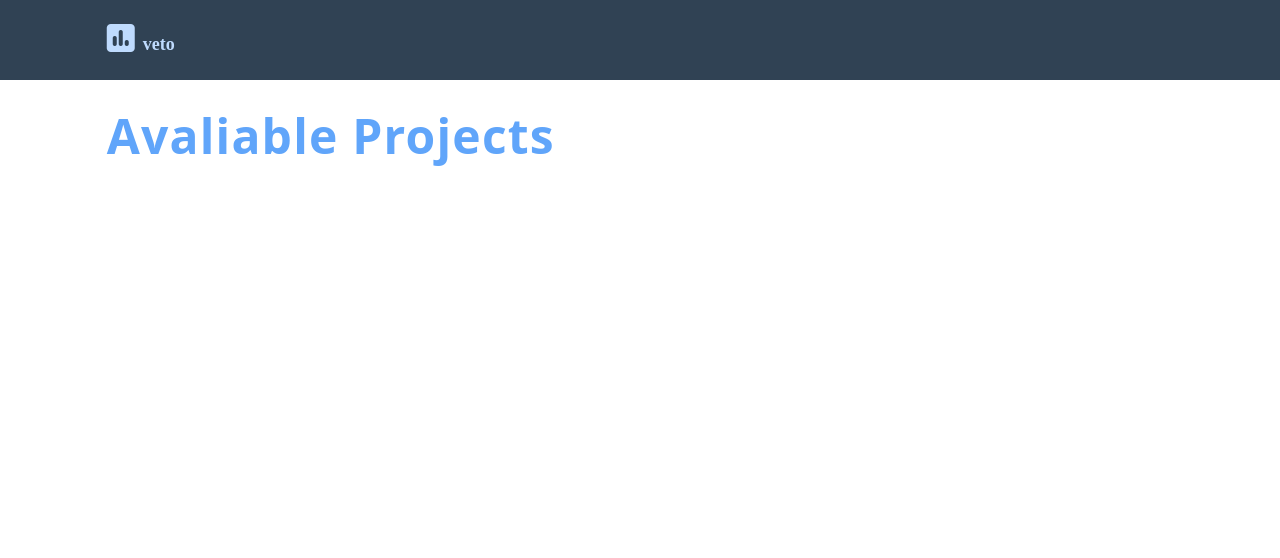
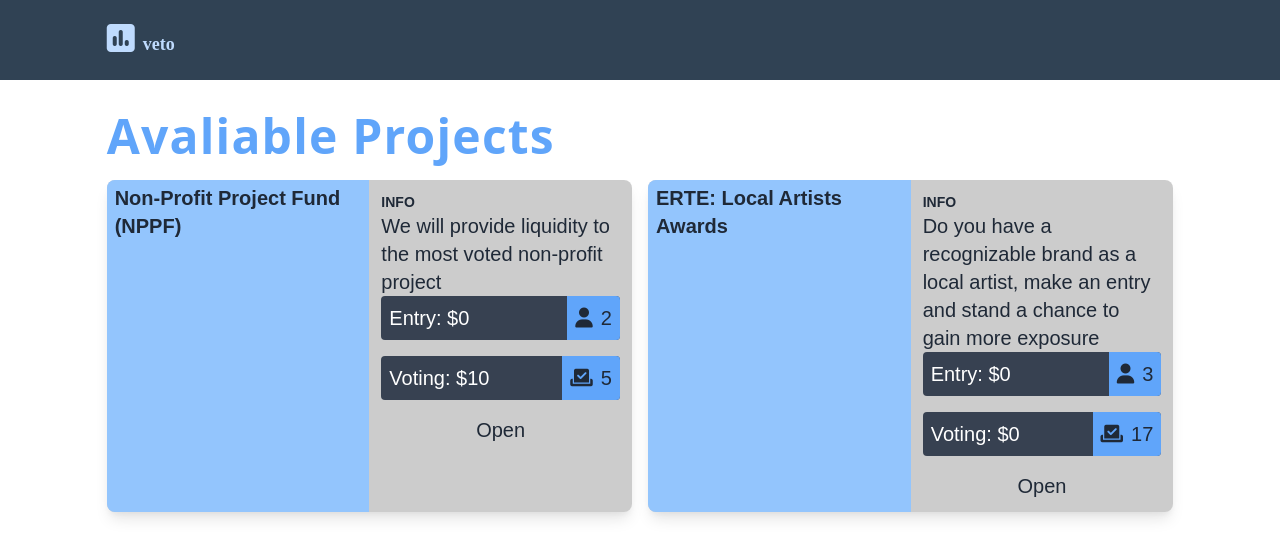
Before and after one commit to Emmanuel-Develops/voting-celo-blockchain-app, a React (Create React App) app: page /dashboard in a window 1280 px wide. Shown: the top 558 px of the page. Built offline with nearby package versions, Linux system fonts and the light colour scheme; the HTML template or start-up script is replaced by a standard one.

Commit message:
added more fonts

```diff
--- /dev/null
+++ b/src/components/ButtonRoute.jsx
@@ -0,0 +1,14 @@
+import { Link } from "react-router-dom";
+
+const ButtonRoute = ({route, id, text}) => {
+    return (
+        <Link to={`/${route}`}
+            id={id}
+            className="font-genos text-center tracking-wider text-white uppercase font-bold bg-blue-400 rounded-md py-2 px-6 hover:bg-blue-500 transform hover:-translate-y-1 filter drop-shadow-lg"
+        >
+                {text}
+        </Link>
+    )
+}
+
+export default ButtonRoute
--- /dev/null
+++ b/src/components/Grid.jsx
@@ -0,0 +1,62 @@
+import React, { useState, useEffect } from 'react'
+import { getProjects } from '../data'
+
+function Grid() {
+
+    const [projects, setProjects] = useState()
+
+
+    useEffect(() => {
+        const data = getProjects()
+        setProjects(data)
+
+    }, [])
+
+    console.log(projects)
+    return (
+
+        projects ?
+        <section className="grid my-5 grid-cols-1 gap-4 lg:grid-cols-2">
+            {projects.map((project) =>
+                <div key={project.index} className="flex font-genos text-gray-800 md:text-xl font-medium shadow-lg rounded-lg bg-black bg-opacity-20">
+                    <div className='bg-blue-300 px-2 py-1 w-1/2 font-bold rounded-l-lg'>
+                        {project.name}
+                    </div>
+                    <div className="p-3 rounded-r-lg" style={{ minWidth: '200px', maxWidth: '50%' }}>
+                        <div className="">
+                            <h3 className="font-bold text-sm">INFO</h3>
+                            <p className="font-genos text-xl">{project.info}</p>
+                        </div>
+
+                        {/* <div className="w-90 bg-red-400 h-1 rounded opacity-60 my-5"></div> */}
+
+                        <div className="flex justify-between items-center mb-4 bg-gray-700 rounded pl-2">
+                            <div className="text-white">Entry: ${project.costToEntry}</div>
+                            <div className="bg-blue-400 px-2 py-2 rounded-r">
+                                <i class="fa-solid fa-user"></i>
+                                <span className="ml-2">{project.contestants.length}</span>
+                            </div>
+                        </div>
+
+                        <div className="flex justify-between items-center mb-4 bg-gray-700 rounded pl-2">
+                            <div className="text-white">Voting: ${project.costToVote}</div>
+                            <div className="bg-blue-400 px-2 py-2 rounded-r">
+                                <i class="fa-solid fa-check-to-slot"></i>
+                                <span className="ml-2">{project.contestants.reduce((a,b) => a + b.votes, 0)}</span>
+                            </div>
+                        </div>
+
+                        <div className="grid place-items-center">
+                            <button>Open</button>
+                        </div>
+
+                    </div>
+                </div>
+            )}
+        </section>
+        : <h1>Nothing to see here</h1>
+
+    )
+}
+
+export default Grid
--- a/data.js
+++ b/src/data.js
@@ -1,5 +1,5 @@
 
-export const products = [
+const projects = [
     {
       index: 0,
       creator: "0x32Be343B94f860124dC4fEe278FDCBD38C102D88",
@@ -24,6 +24,7 @@ export const products = [
           info: "Creating awareness",
           votes: 3
         },
+
       ]
     },
     {
@@ -56,7 +57,10 @@ export const products = [
           name: "tundra",
           info: "Cold af like your wallet if you don't vote me",
           votes: 10
-        }
+        },
       ]
     },
 ]
+
+
+export const getProjects = () => projects
--- a/src/hooks/useScroll.js
+++ b/src/hooks/useScroll.js
@@ -13,7 +13,7 @@ export const useScroll = () => {
     // }, [])
 
     let lastSt = 0
-    let delta = 5
+    let delta = 70
     let headerHeight = 80
 
 
@@ -27,7 +27,6 @@ export const useScroll = () => {
         else if (current < total) {
             setShowNav({height: 0})
         }
-        console.log({headerHeight, current, total})
 
         lastSt = current
     }
@@ -38,7 +37,6 @@ export const useScroll = () => {
 
     function handleScroll(totalHeight) {
         let current = window.scrollY
-        console.log(headerHeight)
 
         current/totalHeight > 0.5 ? setScrollUp(true) : setScrollUp(false)
         handRotation(current, totalHeight)
@@ -54,18 +52,19 @@ export const useScroll = () => {
             const bodyHeight = document.body.offsetHeight
             const winHeight = window.innerHeight
             totalHeight = bodyHeight - winHeight
+            handleScroll(totalHeight)
             return totalHeight
         })
 
 
-        setInterval(() => {
-           if (didScroll) {
-               handleScroll(totalHeight)
-               didScroll = false
-           }
-        }, 175)
+        // setInterval(() => {
+        //    if (didScroll) {
+        //        handleScroll(totalHeight)
+        //        didScroll = false
+        //    }
+        // }, 125)
 
-        return () => clearInterval()
+        // return () => clearInterval()
     }, [scrollUp])
 
     return [showNav, deg, scrollUp]
--- a/src/index.css
+++ b/src/index.css
@@ -2,7 +2,7 @@
 @tailwind components;
 @tailwind utilities;
 
-@import url('https://fonts.googleapis.com/css2?family=Genos&family=Merriweather:wght@300;400;700&display=swap');
+@import url('https://fonts.googleapis.com/css2?family=Barlow+Condensed:wght@300;400;700&family=Genos&family=Merriweather:wght@300;400;700&family=Open+Sans:wght@300;400;700&family=Roboto:wght@300;400;700&display=swap');
 
 /* * {
   box-sizing: border-box;
--- a/src/pages/HomePage.jsx
+++ b/src/pages/HomePage.jsx
@@ -1,5 +1,4 @@
 import React, { useRef } from "react";
-import { Link } from "react-router-dom";
 
 //resources
 import hand from "../assets/images/hand.png";
@@ -9,6 +8,7 @@ import desktopImg from "../assets/images/iMac 24 inch.png";
 
 //components
 import NavBar from "../components/NavBar";
+import ButtonRoute from "../components/ButtonRoute";
 
 //hook
 import { useScroll } from "../hooks/useScroll";
@@ -148,14 +148,9 @@ const HomePage = () => {
 
         <div ref={voteNow} className="min-h-screen flex items-center justify-center">
           <div className="flex items-center md:w-10/12 max-w-7xl px-6 lg:px-12 py-8 mx-auto">
-            <div className="flex flex-col content-between vote-card md:w-1/3 2xl:1/4 h-quto bg-white p-10 rounded">
+            <div className="flex flex-col content-between vote-card md:w-1/3 2xl:1/4 h-auto bg-white p-10 rounded">
               <p>Get&nbsp;Started</p>
-              <Link to={"/dashboard"}
-                id="vote-now"
-                className="font-genos text-3xl tracking-wider text-blue-200 uppercase font-bold bg-blue-400 rounded-md py-2 px-6 hover:bg-blue-600 transform hover:-translate-y-1 filter drop-shadow-lg"
-              >
-                Vote
-              </Link>
+              <ButtonRoute route={'dashboard'} text={'Projects'} id={'vote-now'}/>
             </div>
           </div>
         </div>
--- a/src/pages/ProjectsPage.jsx
+++ b/src/pages/ProjectsPage.jsx
@@ -1,4 +1,5 @@
 import NavBar from "../components/NavBar";
+import Grid from "../components/Grid";
 import { useScroll } from "../hooks/useScroll";
 
 const ProjectsPage = () => {
@@ -13,6 +14,7 @@ const ProjectsPage = () => {
         Avaliable Projects
         </h2>
 
+        <Grid />
       </div>
     </div>
   );
--- a/tailwind.config.js
+++ b/tailwind.config.js
@@ -17,6 +17,9 @@ module.exports = {
 
     fontFamily: {
       'genos': ['Genos', 'sans-serif'],
+      'roboto': ['Roboto', 'sans-serif'],
+      'osans': ['Open sans', 'sans-serif'],
+      'bc': ['Barlow Condensed', 'sans-serif'],
       'mw': ['"Merriweather"', 'serif'],
     },
     extend: {
```
